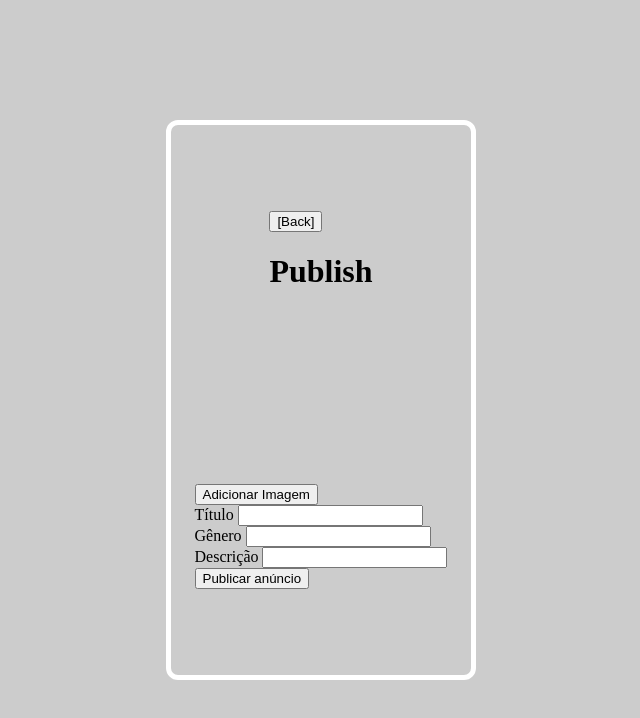
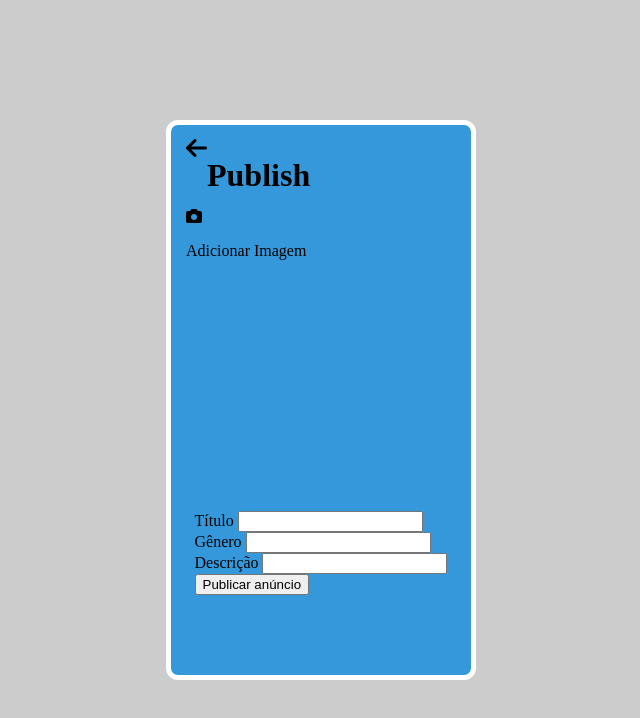
Before and after one commit to Barros313/BookSwap, a plain HTML site: page pages/publish.html in a window 1280 px wide. Shown: the whole page, without its empty margins (319-959 px from the left). Drawn offline with Linux system fonts and the light colour scheme; a web font is replaced by a local one.

Commit message:
Adjusted video / photo capture

```diff
--- /dev/null
+++ b/assets/styles/publish.css
@@ -0,0 +1,36 @@
+.main {
+    background-color: #3498DB;
+    position: relative;
+    display: grid;
+}
+
+.header {
+    display: flex;
+    position: absolute;
+    width: 90%;
+    height: 15%;
+    top: 2%;
+}
+
+.header h1 {
+    justify-self: center;
+}
+
+#publish-back-button {
+    font-size: 24px;
+}
+
+.container.image {
+    width: 90%;
+    height: 40%;
+}
+
+.container.image video {
+    width: 100%;
+    height: 100%;
+}
+
+.forms {
+    height: 20%;
+
+}
--- a/pages/publish.html
+++ b/pages/publish.html
@@ -5,33 +5,37 @@
     <meta charset="UTF-8">
     <meta name="viewport" content="width=device-width, initial-scale=1.0">
 
-    <title>Your Page Title</title>
+    <title>BookSwap - Publish</title>
 
     <link rel="stylesheet" href="../assets/styles/main.css">
-    <!-- <link rel="stylesheet" href="../assets/styles/publish.css"> -->
+    <link rel="stylesheet" href="../assets/styles/publish.css">
 
     <link rel="preconnect" href="https://fonts.googleapis.com">
     <link rel="preconnect" href="https://fonts.gstatic.com" crossorigin>
     <link href="https://fonts.googleapis.com/css2?family=Kavoon&display=swap" rel="stylesheet">
+
+    <link
+    rel="stylesheet"
+    href="https://cdnjs.cloudflare.com/ajax/libs/font-awesome/5.15.4/css/all.min.css"
+    />
 
 </head>
 
 <body>
     <div class="main">
 
-        <div class="header publish">
-            <button class="button back publish" id="publish-back-button"> [Back] </button>
+        <div class="header">
+            <i class="fa-solid fa-arrow-left back" id="publish-back-button"></i>
+            <br><br><br>
             <h1>Publish</h1>
         </div>
 
-        <div>
-
-            <div class="container image" id="image-container">
-                <button id="add-image-button" class="button add-image"> Adicionar Imagem </button>
-                <input type="file" accept="image/*" id="image=input" style="display: none;">
-                <br>
-                <img id="image-preview" style="max-width: 100%; display: none;">
-            </div>
+        <div class="container image" id="image-container">
+            <i id="add-image-button" class="fa-solid fa-camera"></i> <p> Adicionar Imagem </p>
+            <input type="file" accept="image/*" id="image=input" style="display: none;">
+            <br>
+            <img id="image-preview" style="max-width: 100%; display: none;">
+        </div>
 
             <form class="forms" id="publish-form">
 
@@ -50,11 +54,10 @@
 
             </form>
 
-        </div>
-
     </div>
 
     <script src="../assets/scripts/publish.js"></script>
+    <script src="https://kit.fontawesome.com/9c4cfc6bbc.js" crossorigin="anonymous"></script>
 
 </body>
 
```
